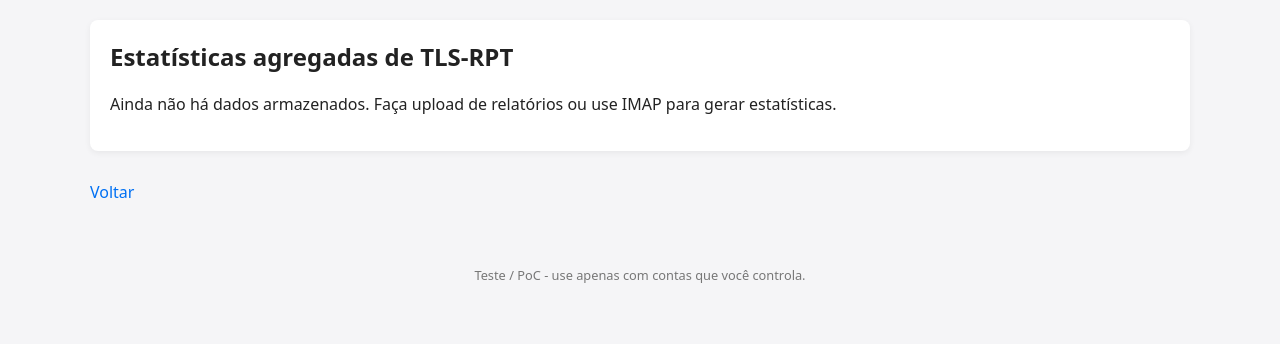
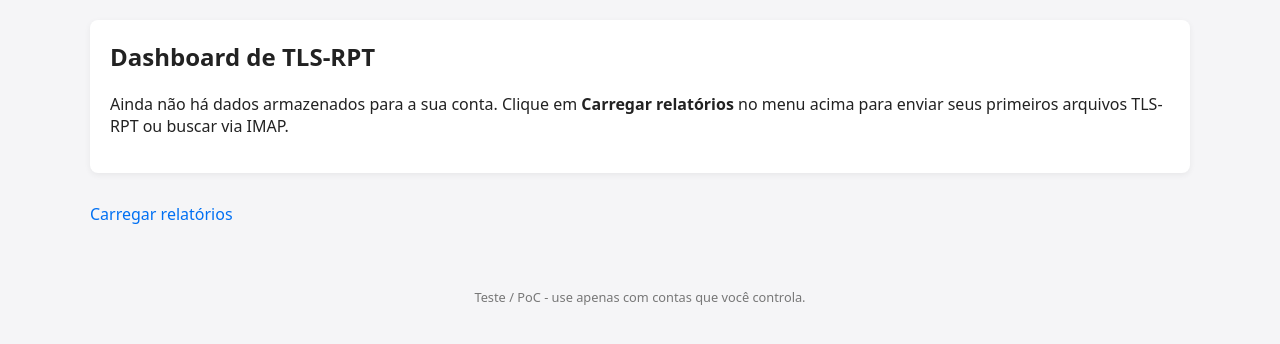
Before and after one commit to raulmottajr/tlsrpt-viewer, a Flask app: page /stats in a window 1280 px wide. Shown: the part 178-522 px from the top of the page. Run offline with Flask 3, Linux system fonts and the light colour scheme; the visitor is signed in with stand-in values (Sample User, id 1); data that the repository does not hold is empty; some libraries are stand-ins or nearby versions.

Commit message:
Change title and enhance no data message in stats.html
Updated the title and improved the no data message for better clarity.

```diff
--- a/templates/stats.html
+++ b/templates/stats.html
@@ -2,12 +2,16 @@
 {% block content %}
 
 <section class="card">
-    <h2>Estatísticas agregadas de TLS-RPT</h2>
+    <h2>Dashboard de TLS-RPT</h2>
 
     {% if labels %}
         <canvas id="tlsChart"></canvas>
     {% else %}
-        <p>Ainda não há dados armazenados. Faça upload de relatórios ou use IMAP para gerar estatísticas.</p>
+        <p>
+            Ainda não há dados armazenados para a sua conta.
+            Clique em <strong>Carregar relatórios</strong> no menu acima
+            para enviar seus primeiros arquivos TLS-RPT ou buscar via IMAP.
+        </p>
     {% endif %}
 </section>
 
@@ -35,7 +39,7 @@
 </section>
 {% endif %}
 
-<a href="{{ url_for('index') }}" class="back-link">Voltar</a>
+<a href="{{ url_for('index') }}" class="back-link">Carregar relatórios</a>
 
 <script src="https://cdn.jsdelivr.net/npm/chart.js"></script>
 <script>
```
